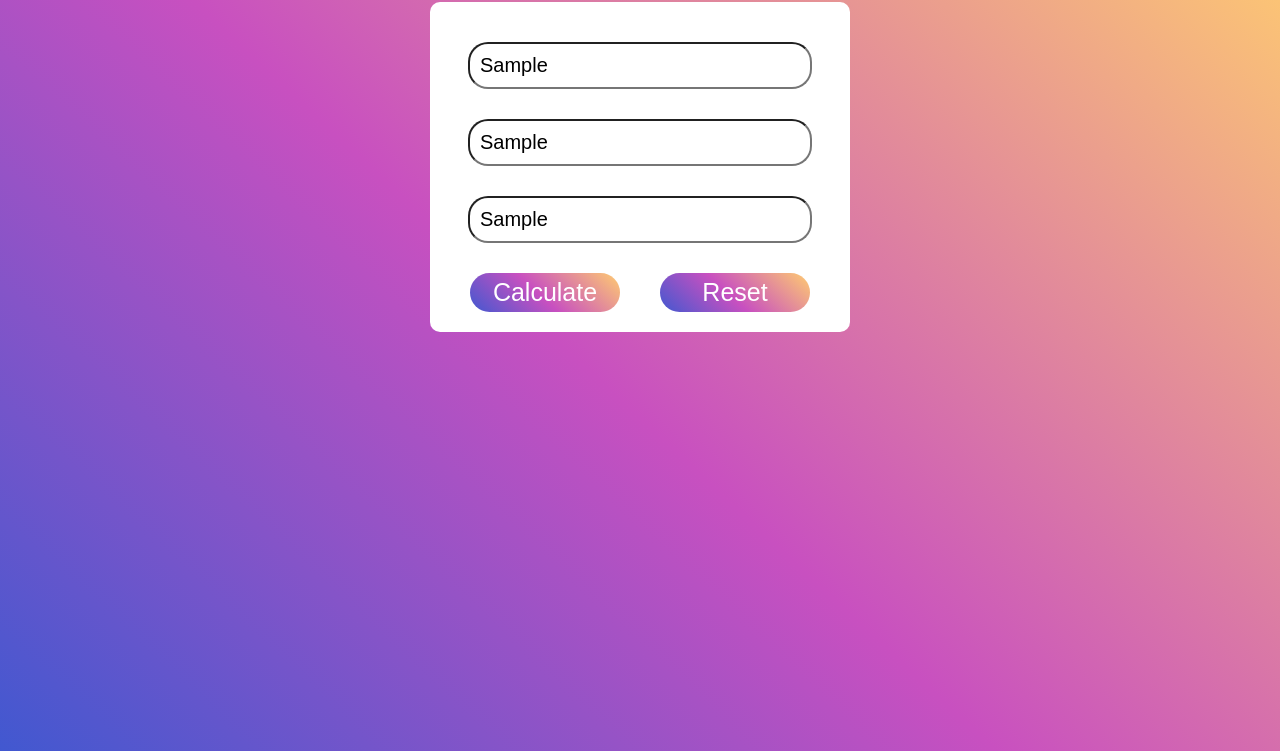
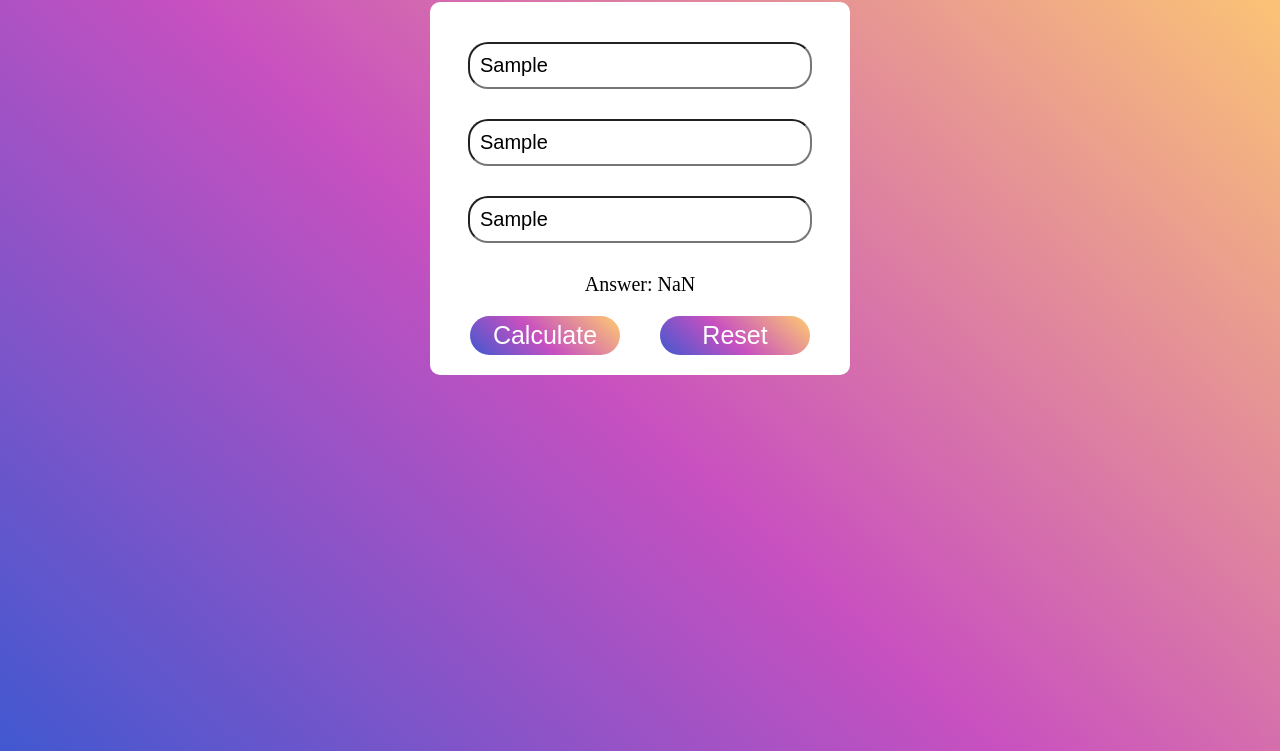
Before and after one commit to Prajyot5015/simple-interest-calculator, a plain HTML site: page index.html in a window 1280 px wide. Both pictures are taken after typing "Sample", "Sample", "Sample" into the empty fields and a click on the button "Calculate". Shown: the part 78-829 px from the top of the page. Drawn offline with Linux system fonts and the light colour scheme.

Commit message:
created js function calculate

```diff
--- a/index.html
+++ b/index.html
@@ -1,5 +1,6 @@
 <!DOCTYPE html>
 <html lang="en">
+
 <head>
     <meta charset="UTF-8">
     <meta name="viewport" content="width=device-width, initial-scale=1.0">
@@ -60,6 +61,7 @@
         }
     </style>
 </head>
+
 <body>
     <h1 class="heading">Simple Interest </h1>
     <div class="container">
@@ -73,5 +75,21 @@
         </div>
     </div>
 
+    <script>
+        function calculate() {
+            const amount = document.getElementById("amount");
+            const rate = document.getElementById("rate");
+            const time = document.getElementById("time");
+
+            const answer = (parseInt(amount.value) * parseInt(rate.value) * parseInt(time.value)) / 100;
+
+            const ans = document.getElementById("answer");
+
+            ans.innerText = `Answer: ${answer} `;
+        }
+
+
+    </script>
+
 </body>
 </html>
```
